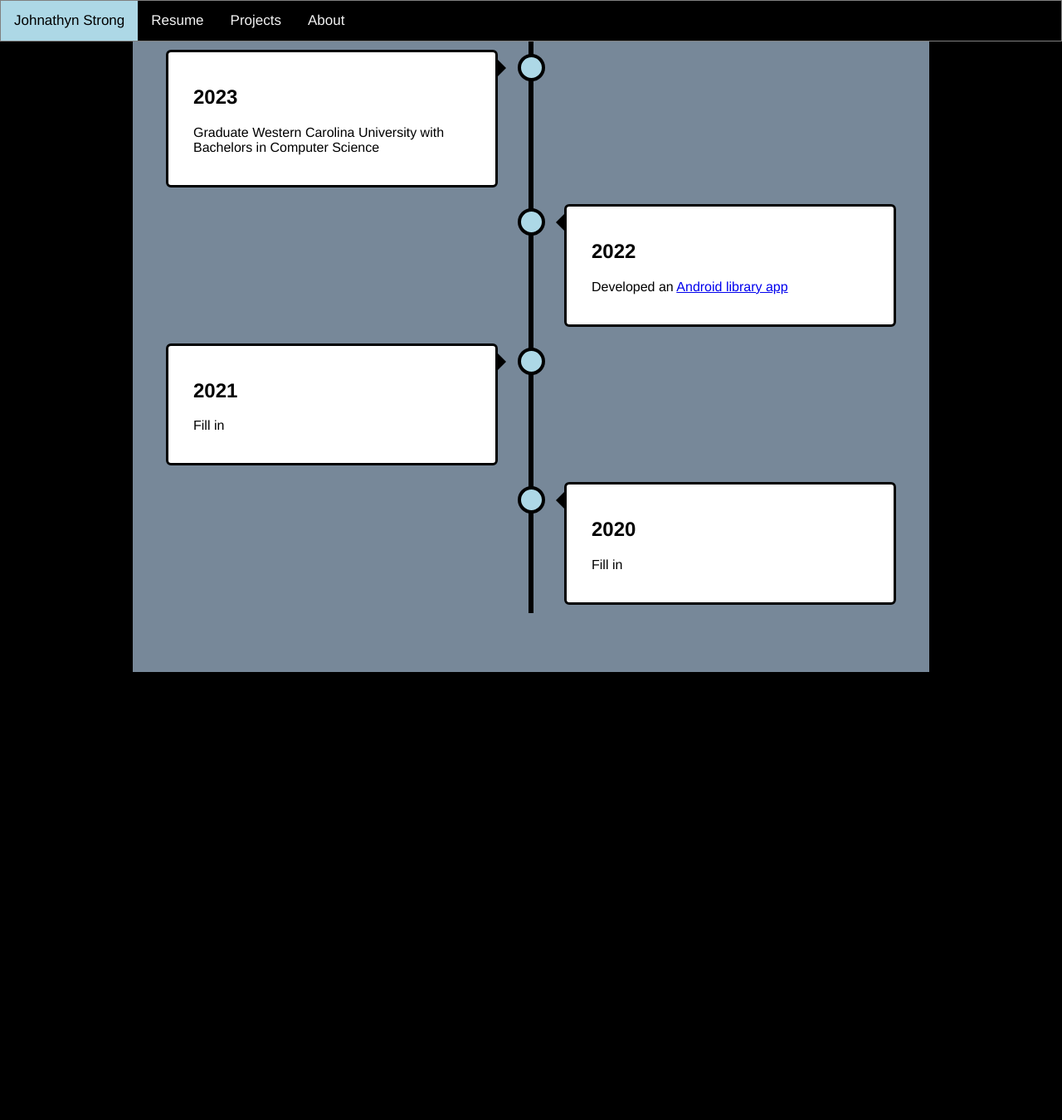
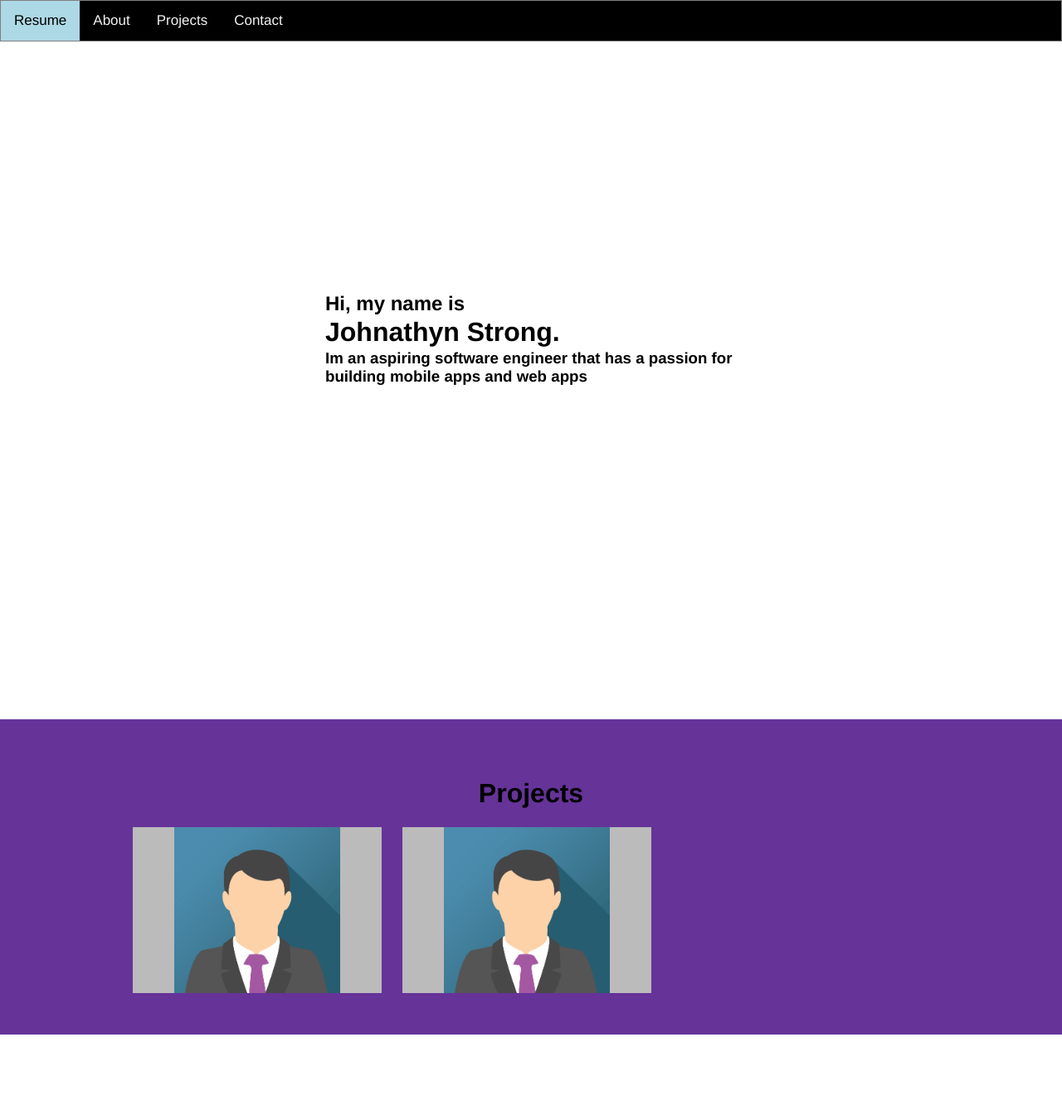
Before and after one commit to sharzy720/PortfolioWebsite, a website built with Parcel: page index.html in a window 1280 px wide. Shown: the top 1350 px of the page at 83% size. Before the commit the page ends 810 px from the top, so only its background shows below. Built offline with nearby package versions, Linux system fonts and the light colour scheme.

Commit message:
Working draft of main page

```diff
--- a/index.html
+++ b/index.html
@@ -3,7 +3,7 @@
 
 <head>
   <meta charset="utf-8">
-  <title></title>
+  <title>Johnathyn Strong</title>
   <meta name="description" content="">
   <meta name="viewport" content="width=device-width, initial-scale=1">
 
@@ -19,64 +19,16 @@
 <!--STYLESHEETS-->
 <!--  <link rel="stylesheet" href="css/normalize.css">-->
 <!--  <link rel="stylesheet" href="css/main.css">-->
-  <link rel="stylesheet" href="css/timeline.css">
-  <link rel="stylesheet" href="css/topbar.css">
+  <link rel="stylesheet" href="/css/timeline.css">
+  <link rel="stylesheet" href="/css/topbar.css">
+  <link rel="stylesheet" href="/css/flipcard.css">
+  <link rel="stylesheet" href="/css/responsive_grid.css">
+  <link rel="stylesheet" href="/css/card.css">
+  <link rel="stylesheet" href="/css/default.css">
+  <link rel="stylesheet" href="/css/content_block.css">
 
   <meta name="theme-color" content="#fafafa">
 
-  <style>
-    .column-25 {
-      float: left;
-      width: 20%;
-      height: 100%;
-      padding: 4px;
-    }
-
-    /*make only displayed column when on smaller screens*/
-    .column-50 {
-      float: left;
-      width: 60%;
-      height: 100%;
-      padding: 4px;
-    }
-
-    .main-content {
-      width: 75%;
-      height: 95%;
-      margin: 0 auto;
-      background-color: lightslategrey
-    }
-
-    /* override browser default */
-    html,
-    body {
-      width: 100%;
-      height: 100%;
-      margin: 0;
-      padding: 0;
-      background-color: black;
-      font-family: Helvetica, sans-serif;
-    }
-
-    /* use viewport-relative units to cover page fully */
-    /*body {*/
-    /*  height: 100vh;*/
-    /*  width: 100vw;*/
-    /*}*/
-
-    /* include border and padding in element width and height */
-    * {
-      box-sizing: border-box;
-    }
-
-    /* full-sized  container that fills up the page */
-    .row {
-      height: 100%;
-      width: 100%;
-      margin: 0;
-      padding: 0;
-    }
-  </style>
   <script src="js/main.js"></script>
 </head>
 
@@ -99,49 +51,149 @@
   <link rel="stylesheet" href="https://cdnjs.cloudflare.com/ajax/libs/font-awesome/4.7.0/css/font-awesome.min.css">
 
   <div class="topnav" id="myTopnav">
-    <a href="index.html" class="active">Johnathyn Strong</a>
-    <a href="#news">Resume</a>
-    <a href="#contact">Projects</a>
-    <a href="#about">About</a>
+    <a href="resume/johnathyn_strong_resume_sp2022.pdf" class="active">Resume</a>
+    <a href="#news">About</a>
+    <a href="#contact">Projects</a> <!-- TODO maybe remove this header tab -->
+    <a href="#about">Contact</a>
     <a href="javascript:void(0);" class="icon" onclick="myFunction()">
       <i class="fa fa-bars"></i>
     </a>
   </div>
 
+<!--  <div class="main-content">-->
+
+    <div style="padding: 150px"></div>
+
+<!--INTRODUCTION-->
+    <div style="max-width: 500px; margin: 0 auto">
+      <h2 style="margin: 2px">Hi, my name is</h2>
+      <h1 style="margin: 2px">Johnathyn Strong.</h1>
+      <h3 style="margin: 2px">Im an aspiring software engineer that has a passion for building mobile apps and web apps</h3>
+    </div>
+
+    <div style="padding: 150px"></div>
+
+    <div style="padding: 50px"></div>
+
+
+<!--PROJECTS-->
+  <div style="background-color: rebeccapurple;">
+
+    <div style="padding: 25px"></div>
+
     <div class="main-content">
-    <div class="timeline">
-      <div class="container left">
-        <div class="content">
-          <h2>2023</h2> <!--2023-->
-          <p>Graduate Western Carolina University with Bachelors in Computer Science</p>
+      <h1 style="text-align: center;">Projects</h1>
+
+      <div class="grid">
+
+        <div class="flip-card">
+          <div class="flip-card-inner">
+            <div class="flip-card-front">
+              <img src="img/img_avatar.png" alt="Avatar" style="width:200px;height:200px;"> <!-- TODO change image to image from library app -->
+            </div>
+            <div class="flip-card-back">
+              <h1>Android library app</h1>
+              <h3>Developed spring 2022</h3>
+              <p>Java - SQLite - Threading</p>
+<!--              <a href="project_pages/android_library_app.html">More information</a>-->
+              <a href="https://github.com/sharzy720/Library_android_app">More information</a>
+            </div>
           </div>
         </div>
 
-      <div class="container right">
-        <div class="content">
-          <h2>2022</h2> <!--2022-->
-          <p>Developed an <a href="#home">Android library app</a></p>
+        <div class="flip-card">
+          <div class="flip-card-inner">
+            <div class="flip-card-front">
+              <img src="img/img_avatar.png" alt="Avatar" style="width:200px;height:200px;"> <!-- TODO change image to image of website -->
+            </div>
+            <div class="flip-card-back">
+              <h1>Portfolio Website</h1>
+              <h3>Developed summer 2022</h3>
+              <p>HTML - CSS - Javascript</p>
+              <a href="https://github.com/sharzy720/PortfolioWebsite">More information</a>
+            </div>
+          </div>
+        </div>
+
+<!--        <div class="flip-card">-->
+<!--          <div class="flip-card-inner">-->
+<!--            <div class="flip-card-front">-->
+<!--              <img src="img/img_avatar.png" alt="Avatar" style="width:200px;height:200px;">-->
+<!--            </div>-->
+<!--            <div class="flip-card-back">-->
+<!--              <h1>Android library app</h1>-->
+<!--              <p>Developed spring 2022</p>-->
+<!--              <a href="https://github.com/sharzy720/Library_android_app">More information</a>-->
+<!--            </div>-->
+<!--          </div>-->
+<!--        </div>-->
 
       </div>
     </div>
 
+    <div style="padding: 25px"></div>
+
+  </div>
+
+  <div style="padding: 50px"></div>
+
+
+<!--WORK EXPERIENCE-->
+  <div>
+    <div class="main-content">
+
+      <h1 style="text-align: center"> Work Experience</h1>
+
+      <div class="timeline">
         <div class="container left">
           <div class="content">
-          <h2>2021</h2> <!--2021-->
-          <p>Fill in</p>
+            <h2>Spring 2022</h2> <!--2023-->
+            <h3>Contract computer repair</h3>
           </div>
         </div>
 
-      <div class="container right">
-        <div class="content">
-          <h2>2020</h2> <!--2020-->
-          <p>Fill in</p>
-        </div>
+<!--        <div class="container right">-->
+<!--          <div class="content">-->
+<!--            <h2>Spring 2022</h2> &lt;!&ndash;2022&ndash;&gt;-->
+<!--            <p>Developed an <a href="https://github.com/sharzy720/Library_android_app">Android library app</a></p>-->
+<!--          </div>-->
+<!--        </div>-->
+
       </div>
 
     </div>
   </div>
 
+  <div style="padding: 50px"></div>
+
+
+<!--CONTACT INFO-->
+  <div style="background-color: rebeccapurple;">
+
+    <div style="padding: 25px"></div>
+
+    <div class="main-content">
+      <h1 style="text-align: center">Contact Info</h1>
+
+      <div class="card">
+        <img src="/img/johnathyn_pic1.png" alt="John" style="width:100%">
+        <h1>Johnathyn Strong</h1>
+        <p class="card_title">johnathynstrong@gmail.com</p>
+<!--        <p></p>-->
+<!--        <a href="#"><i class="fa fa-github card_link"></i></a>-->
+        <a href="https://twitter.com/sharzy720"><i class="fa fa-twitter-square card_link"></i></a>
+        <a href="https://www.linkedin.com/in/johnathynstrong/"><i class="fa fa-linkedin-square card_link"></i></a>
+        <a href="https://github.com/sharzy720"><i class="fa fa-github-square card_link"></i></a>
+<!--        <p><button class="card_button">Contact</button></p>-->
+        <a class="mailtoui" href="mailto:johnathynstrong@gmail.com"><button class="card_button">Contact</button></a>
+      </div>
+    </div>
+
+    <div style="padding: 25px"></div>
+
+  </div>
+
+<script src="https://cdn.jsdelivr.net/npm/mailtoui@1.0.3/dist/mailtoui-min.js"></script>
 </body>
 
 </html>
```
Lines whose indentation alone changed are shown as unchanged.
